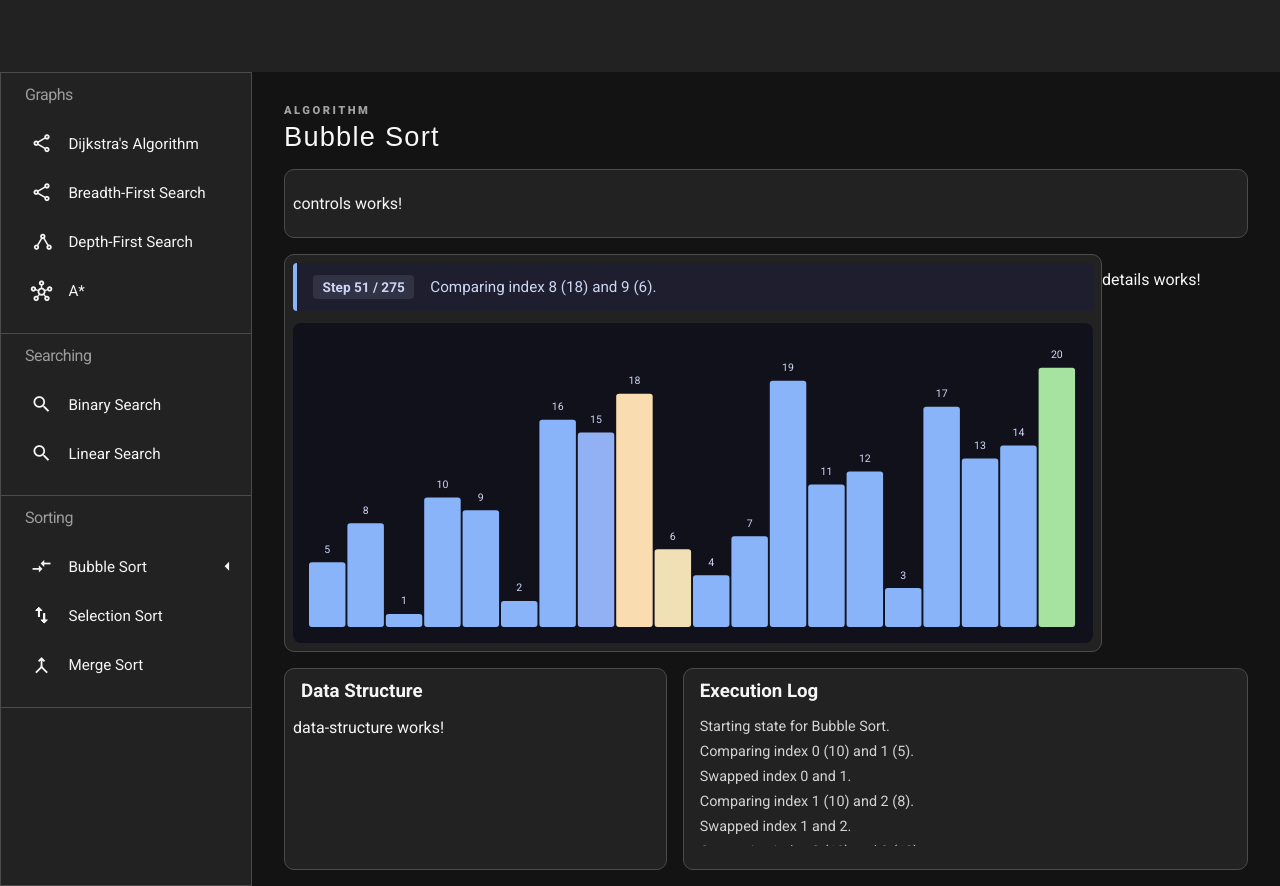
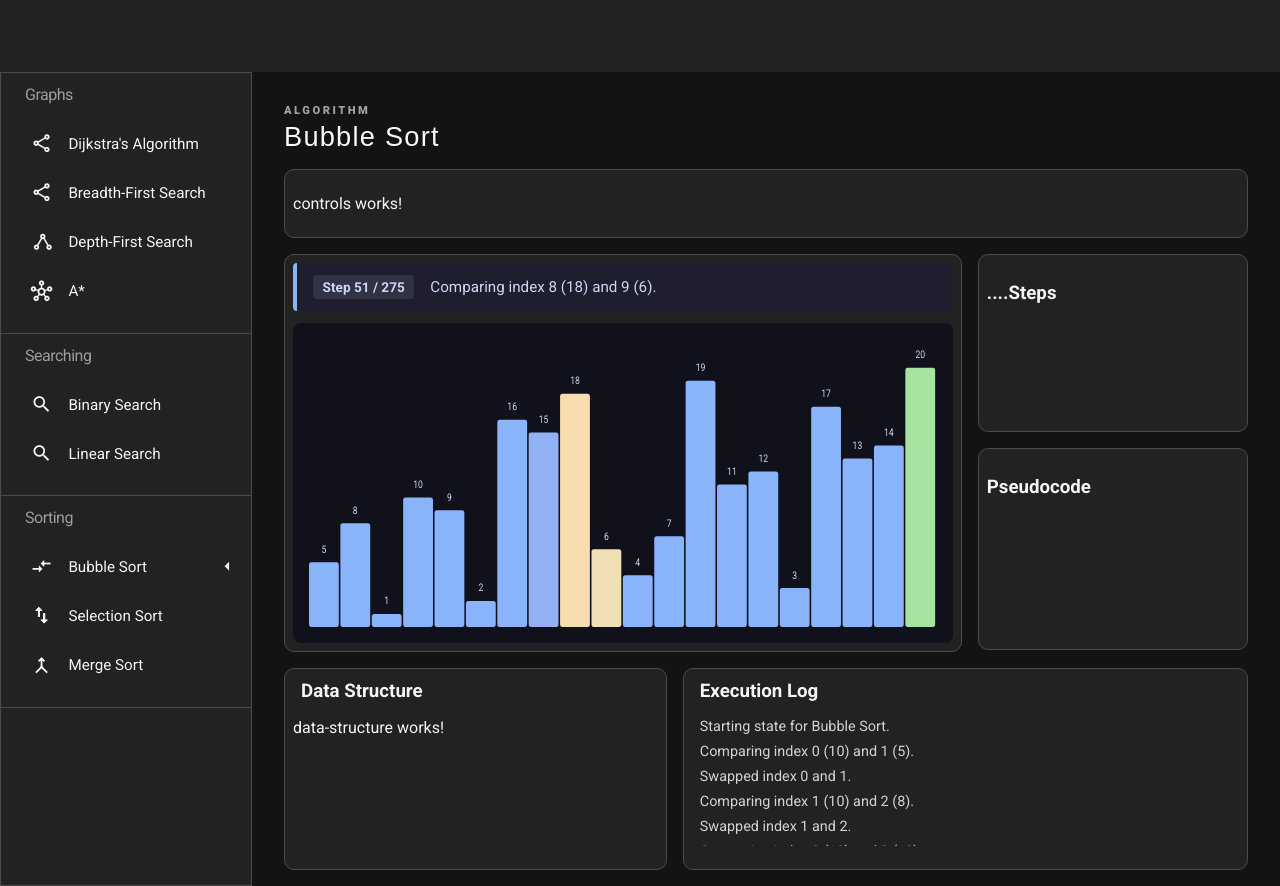
Before and after one commit to flavia3107/algorithm-visualizer, an Angular app: page / in a window 1280 px wide. Built offline with nearby package versions, Linux system fonts and the light colour scheme.

Commit message:
Algorithm-Visualizer: Details - P1

```diff
--- a/src/app/app.scss
+++ b/src/app/app.scss
@@ -55,3 +55,11 @@
 h3 {
 	margin: 0.2rem 0.5rem 0.5rem;
 }
+
+.visualizer-row {
+	gap: 1rem;
+}
+
+.algorithm-details {
+	width: 34%;
+}
--- a/src/app/components/details/details.html
+++ b/src/app/components/details/details.html
@@ -1 +1,9 @@
-<p>details works!</p>
+<div class="flex-column details-container">
+	<div class="details section">
+		<h3>....Steps</h3>
+	</div>
+
+	<div class="pseudocode section">
+		<h3>Pseudocode</h3>
+	</div>
+</div>
--- a/src/app/components/details/details.scss
+++ b/src/app/components/details/details.scss
@@ -0,0 +1,12 @@
+.details-container {
+	width: 100%;
+	gap: 1rem;
+}
+
+.pseudocode {
+	height: 11.5rem;
+}
+
+.details {
+	height: 10rem;
+}
```
